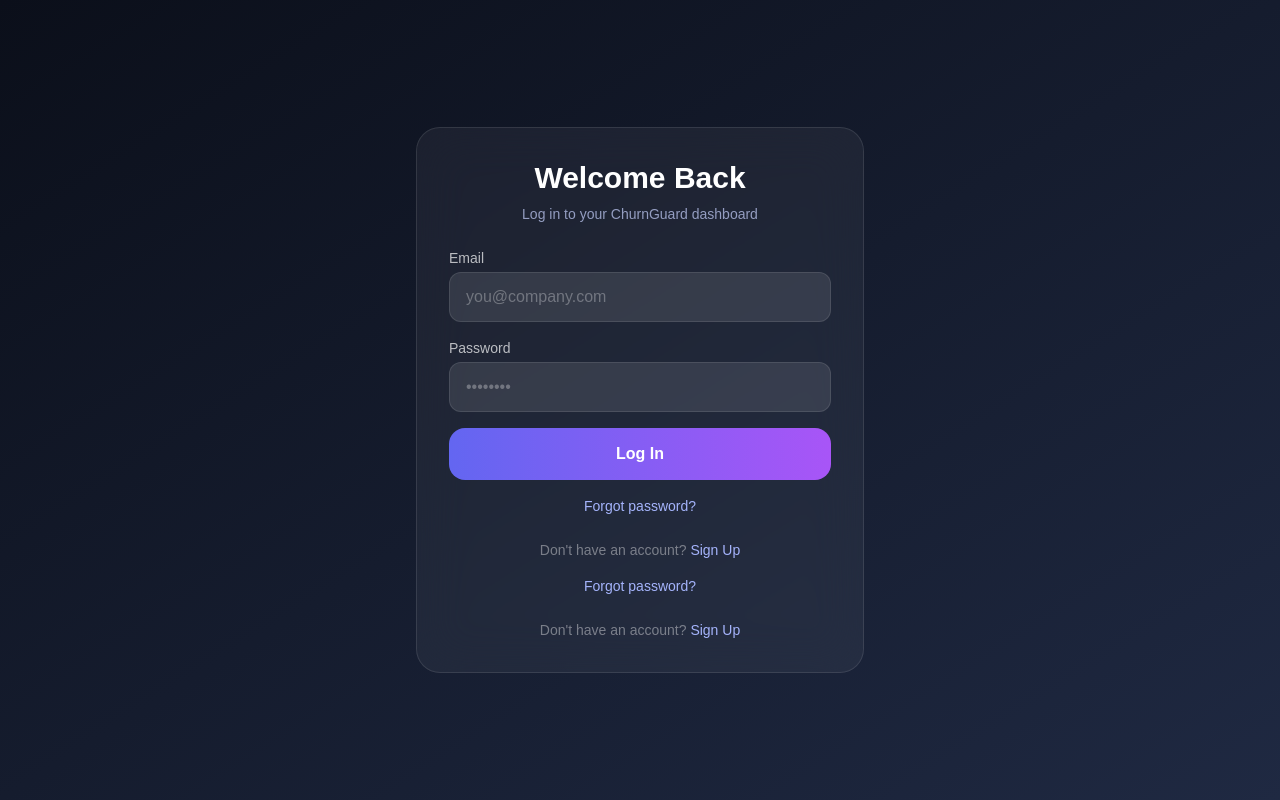
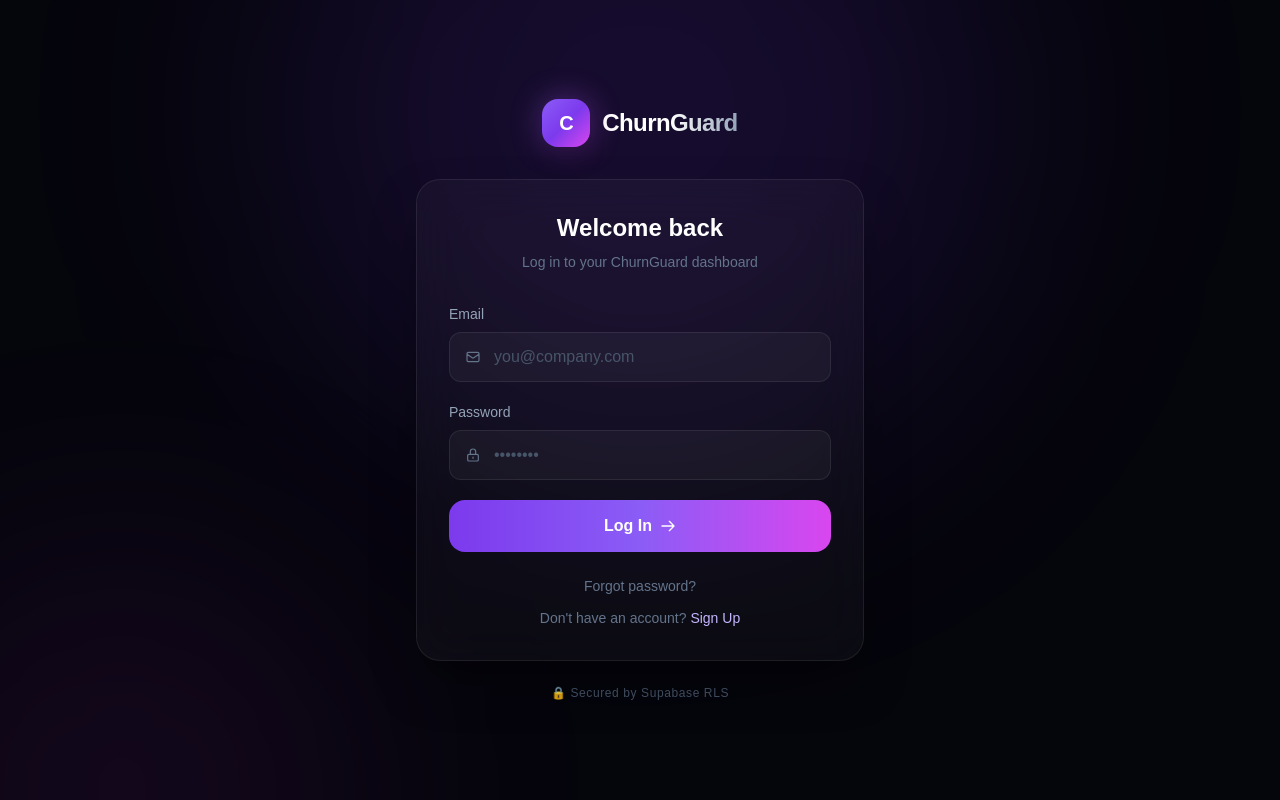
Before and after one commit to owikawa01-a11y/churnguard, a Next.js app: page /login in a window 1280 px wide. Built offline with nearby package versions, Linux system fonts and the light colour scheme; no server answers.

Commit message:
Redesign login page - professional + fix duplicates

```diff
--- a/app/login/page.js
+++ b/app/login/page.js
@@ -5,6 +5,30 @@
 import Link from 'next/link';
 import { useRouter } from 'next/navigation';
 
+// ===========================================
+//  SVG Icons
+// ===========================================
+const IconMail = () => (
+  <svg className="w-4 h-4" fill="none" stroke="currentColor" viewBox="0 0 24 24" strokeWidth={1.8}>
+    <path strokeLinecap="round" strokeLinejoin="round" d="M3 8l7.89 5.26a2 2 0 002.22 0L21 8M5 19h14a2 2 0 002-2V7a2 2 0 00-2-2H5a2 2 0 00-2 2v10a2 2 0 002 2z" />
+  </svg>
+);
+
+const IconLock = () => (
+  <svg className="w-4 h-4" fill="none" stroke="currentColor" viewBox="0 0 24 24" strokeWidth={1.8}>
+    <path strokeLinecap="round" strokeLinejoin="round" d="M12 15v2m-6 4h12a2 2 0 002-2v-6a2 2 0 00-2-2H6a2 2 0 00-2 2v6a2 2 0 002 2zm10-10V7a4 4 0 00-8 0v4h8z" />
+  </svg>
+);
+
+const IconArrowRight = () => (
+  <svg className="w-4 h-4" fill="none" stroke="currentColor" viewBox="0 0 24 24" strokeWidth={2}>
+    <path strokeLinecap="round" strokeLinejoin="round" d="M14 5l7 7m0 0l-7 7m7-7H3" />
+  </svg>
+);
+
+// ===========================================
+//  Main Component
+// ===========================================
 export default function Login() {
   const [email, setEmail] = useState('');
   const [password, setPassword] = useState('');
@@ -31,71 +55,133 @@
   };
 
   return (
-    <div className="min-h-screen bg-gradient-to-br from-[#0b0f1a] to-[#1f2942] flex items-center justify-center p-4">
-      <div className="bg-white/5 backdrop-blur-xl border border-white/10 rounded-3xl p-8 max-w-md w-full">
-        <h2 className="text-3xl font-bold text-white text-center mb-2">Welcome Back</h2>
-        <p className="text-indigo-200/70 text-center text-sm mb-6">Log in to your ChurnGuard dashboard</p>
+    <div className="relative min-h-screen bg-[#05050c] flex items-center justify-center p-4 overflow-hidden">
 
-        <form onSubmit={handleLogin} className="space-y-4">
+      {/* Background Glows */}
+      <div className="fixed inset-0 overflow-hidden pointer-events-none">
+        <div className="absolute top-[-30%] left-1/2 -translate-x-1/2 w-[700px] h-[700px] bg-violet-600/[0.15] rounded-full blur-[130px]"></div>
+        <div className="absolute bottom-[-30%] left-[-10%] w-[500px] h-[500px] bg-fuchsia-600/[0.08] rounded-full blur-[120px]"></div>
+      </div>
+
+      <div className="relative z-10 w-full max-w-md">
+
+        {/* Logo */}
+        <div className="flex items-center justify-center gap-3 mb-8">
+          <div className="relative">
+            <div className="absolute inset-0 bg-gradient-to-br from-violet-500 to-fuchsia-500 rounded-2xl blur-lg opacity-40"></div>
+            <div className="relative w-12 h-12 rounded-2xl bg-gradient-to-br from-violet-500 via-violet-600 to-fuchsia-500 flex items-center justify-center shadow-xl">
+              <span className="text-white text-xl font-black tracking-tight">C</span>
+            </div>
+          </div>
+          <span className="text-2xl font-bold tracking-tight bg-gradient-to-r from-white via-white to-slate-400 bg-clip-text text-transparent">
+            ChurnGuard
+          </span>
+        </div>
+
+        {/* Card */}
+        <div className="bg-white/[0.03] backdrop-blur-xl border border-white/[0.08] rounded-3xl p-8 shadow-2xl shadow-black/50">
+
+          {/* Header */}
+          <div className="text-center mb-8">
+            <h2 className="text-2xl font-bold text-white mb-2">Welcome back</h2>
+            <p className="text-slate-500 text-sm">Log in to your ChurnGuard dashboard</p>
+          </div>
+
+          {/* Form */}
+          <form onSubmit={handleLogin} className="space-y-5">
+
+            {/* Email */}
             <div>
-            <label className="text-white/70 text-sm block mb-1">Email</label>
+              <label className="text-slate-400 text-sm block mb-2 font-medium">Email</label>
+              <div className="relative">
+                <span className="absolute left-4 top-1/2 -translate-y-1/2 text-slate-500">
+                  <IconMail />
+                </span>
                 <input
                   type="email"
                   value={email}
                   onChange={(e) => setEmail(e.target.value)}
-              className="w-full bg-white/10 border border-white/10 rounded-xl px-4 py-3 text-white placeholder-white/30 focus:outline-none focus:ring-2 focus:ring-indigo-400"
+                  className="w-full bg-white/[0.04] border border-white/[0.08] rounded-xl pl-11 pr-4 py-3 text-white placeholder-slate-600 focus:outline-none focus:border-violet-500/50 focus:ring-2 focus:ring-violet-500/20 transition-all"
                   placeholder="you@company.com"
                   required
                 />
               </div>
+            </div>
+
+            {/* Password */}
             <div>
-            <label className="text-white/70 text-sm block mb-1">Password</label>
+              <label className="text-slate-400 text-sm block mb-2 font-medium">Password</label>
+              <div className="relative">
+                <span className="absolute left-4 top-1/2 -translate-y-1/2 text-slate-500">
+                  <IconLock />
+                </span>
                 <input
                   type="password"
                   value={password}
                   onChange={(e) => setPassword(e.target.value)}
-              className="w-full bg-white/10 border border-white/10 rounded-xl px-4 py-3 text-white placeholder-white/30 focus:outline-none focus:ring-2 focus:ring-indigo-400"
+                  className="w-full bg-white/[0.04] border border-white/[0.08] rounded-xl pl-11 pr-4 py-3 text-white placeholder-slate-600 focus:outline-none focus:border-violet-500/50 focus:ring-2 focus:ring-violet-500/20 transition-all"
                   placeholder="••••••••"
                   required
                 />
               </div>
+            </div>
 
-          {error && <p className="text-red-400 text-sm bg-red-500/10 p-2 rounded-lg">{error}</p>}
+            {/* Error */}
+            {error && (
+              <div className="p-3 rounded-xl bg-red-500/10 border border-red-500/20 text-red-300 text-sm">
+                {error}
+              </div>
+            )}
 
+            {/* Submit Button */}
             <button
               type="submit"
               disabled={loading}
-            className="w-full bg-gradient-to-r from-indigo-500 to-purple-500 hover:from-indigo-400 hover:to-purple-400 text-white font-semibold py-3.5 rounded-2xl transition-all disabled:opacity-50"
+              className="group relative w-full py-3.5 rounded-2xl font-semibold text-white overflow-hidden transition-transform hover:scale-[1.02] active:scale-95 disabled:opacity-50 disabled:hover:scale-100"
             >
-            {loading ? 'Logging in...' : 'Log In'}
+              <div className="absolute inset-0 bg-gradient-to-r from-violet-600 via-violet-500 to-fuchsia-500"></div>
+              <div className="absolute inset-0 opacity-0 group-hover:opacity-100 bg-gradient-to-r from-violet-500 via-fuchsia-500 to-violet-500 transition-opacity duration-300"></div>
+              <div className="absolute inset-0 rounded-2xl shadow-lg shadow-violet-500/30"></div>
+              <span className="relative flex items-center justify-center gap-2">
+                {loading ? (
+                  <>
+                    <div className="w-4 h-4 border-2 border-white/30 border-t-white rounded-full animate-spin"></div>
+                    <span>Logging in...</span>
+                  </>
+                ) : (
+                  <>
+                    <span>Log In</span>
+                    <IconArrowRight />
+                  </>
+                )}
+              </span>
             </button>
+
           </form>
 
-	<p className="text-white/40 text-sm text-center mt-4">
-	  <Link href="/forgot-password" className="text-indigo-300 hover:text-indigo-200">
+          {/* Footer Links */}
+          <div className="mt-6 space-y-3 text-center">
+            <p className="text-sm">
+              <Link href="/forgot-password" className="text-slate-500 hover:text-violet-300 transition-colors">
                 Forgot password?
               </Link>
             </p>
-
-	<p className="text-white/40 text-sm text-center mt-6">
+            <p className="text-sm text-slate-500">
               Don't have an account?{' '}
-  	 <Link href="/signup" className="text-indigo-300 hover:text-indigo-200">
-    	   Sign Up
-  	  </Link>
-	</p>
-        <p className="text-white/40 text-sm text-center mt-4">
-          <Link href="/forgot-password" className="text-indigo-300 hover:text-indigo-200">
-            Forgot password?
-          </Link>
-        </p>
-
-        <p className="text-white/40 text-sm text-center mt-6">
-          Don't have an account?{' '}
-          <Link href="/signup" className="text-indigo-300 hover:text-indigo-200">
+              <Link href="/signup" className="text-violet-300 hover:text-violet-200 font-medium transition-colors">
                 Sign Up
               </Link>
             </p>
           </div>
+
+        </div>
+
+        {/* Bottom Trust Line */}
+        <p className="text-center text-xs text-slate-600 mt-6 tracking-wider">
+          🔒 Secured by Supabase RLS
+        </p>
+
+      </div>
     </div>
   );
 }
```
Lines whose indentation alone changed are shown as unchanged.
